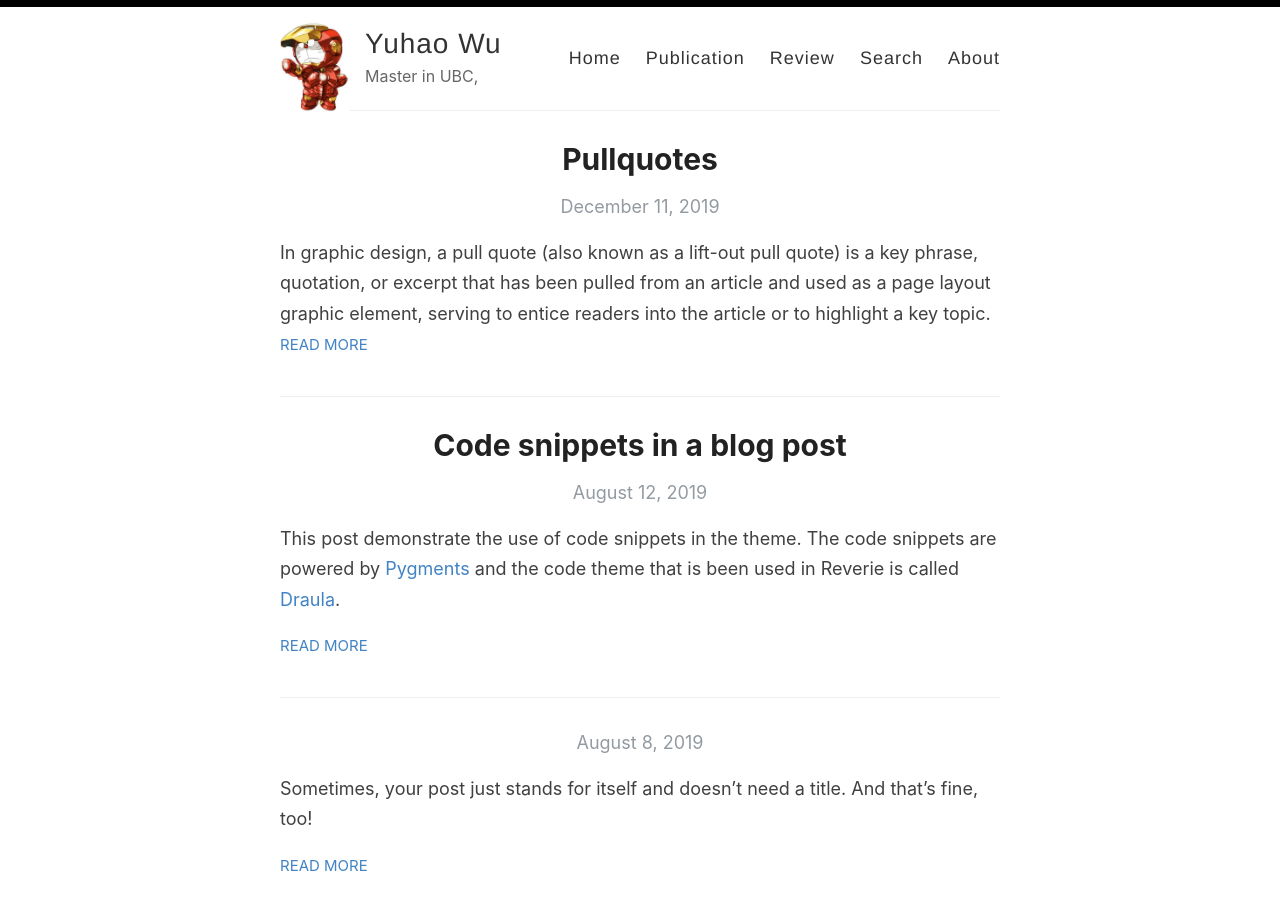
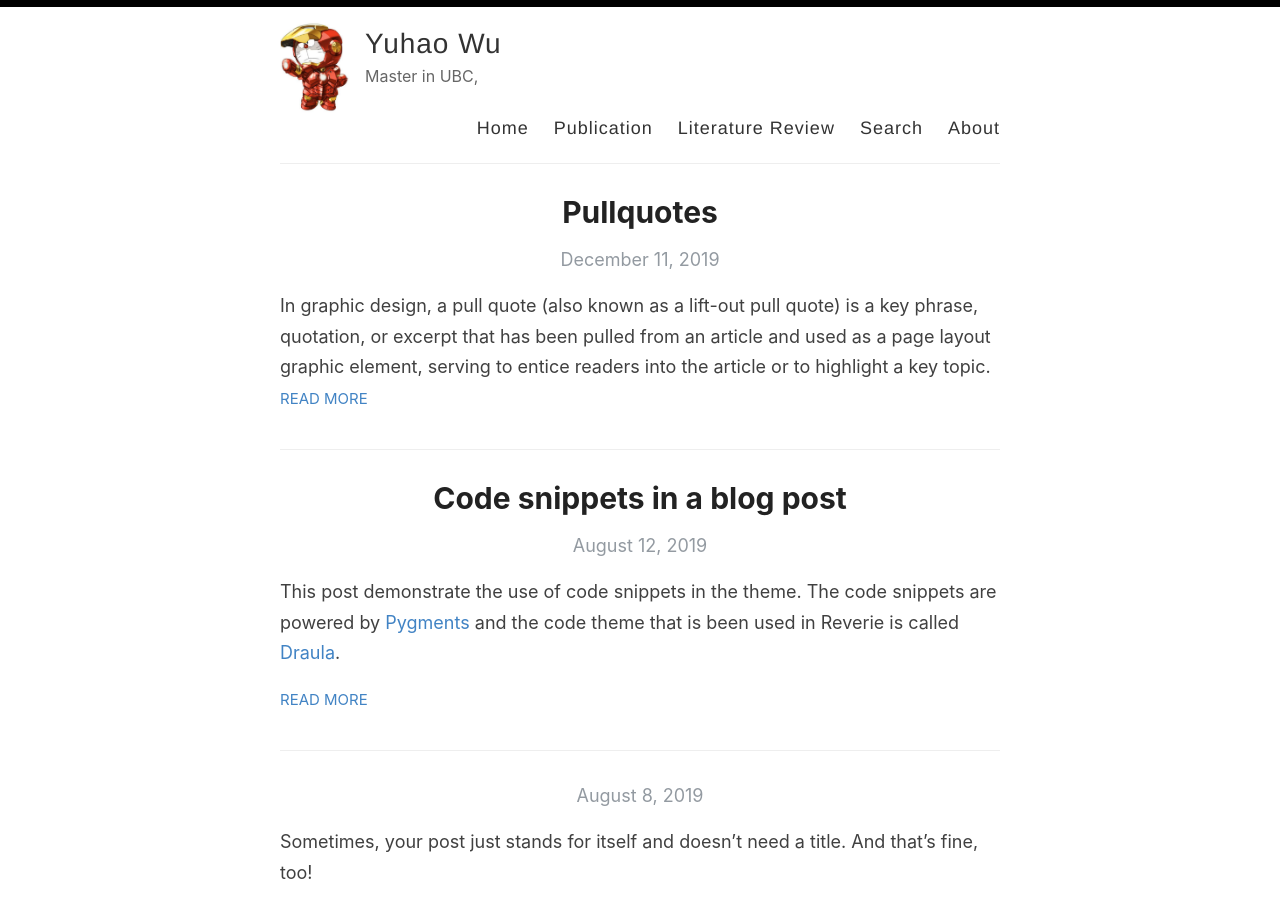
Before and after one commit to ywu110/ywu110.github.io, a Jekyll site: the page built from index.html, in a window 1280 px wide and 900 px high. Built offline with Jekyll 4.4.1, drawn with Linux system fonts in a browser that asks for light colours; the list of posts is cut into pages by our own code.

Commit message:
Update default.html

```diff
--- a/_layouts/default.html
+++ b/_layouts/default.html
@@ -29,7 +29,7 @@
             <nav>
               <a href="{{ site.baseurl }}/">Home</a>
               <a href="{{ site.baseurl }}/Publication">Publication</a>
-              <a href="{{ site.baseurl }}/Literature Review">Review</a>
+              <a href="{{ site.baseurl }}/Review">Literature Review</a>
               <a href="{{ site.baseurl }}/search">Search</a>
               <a href="{{ site.baseurl }}/about">About</a>
             </nav>
```
